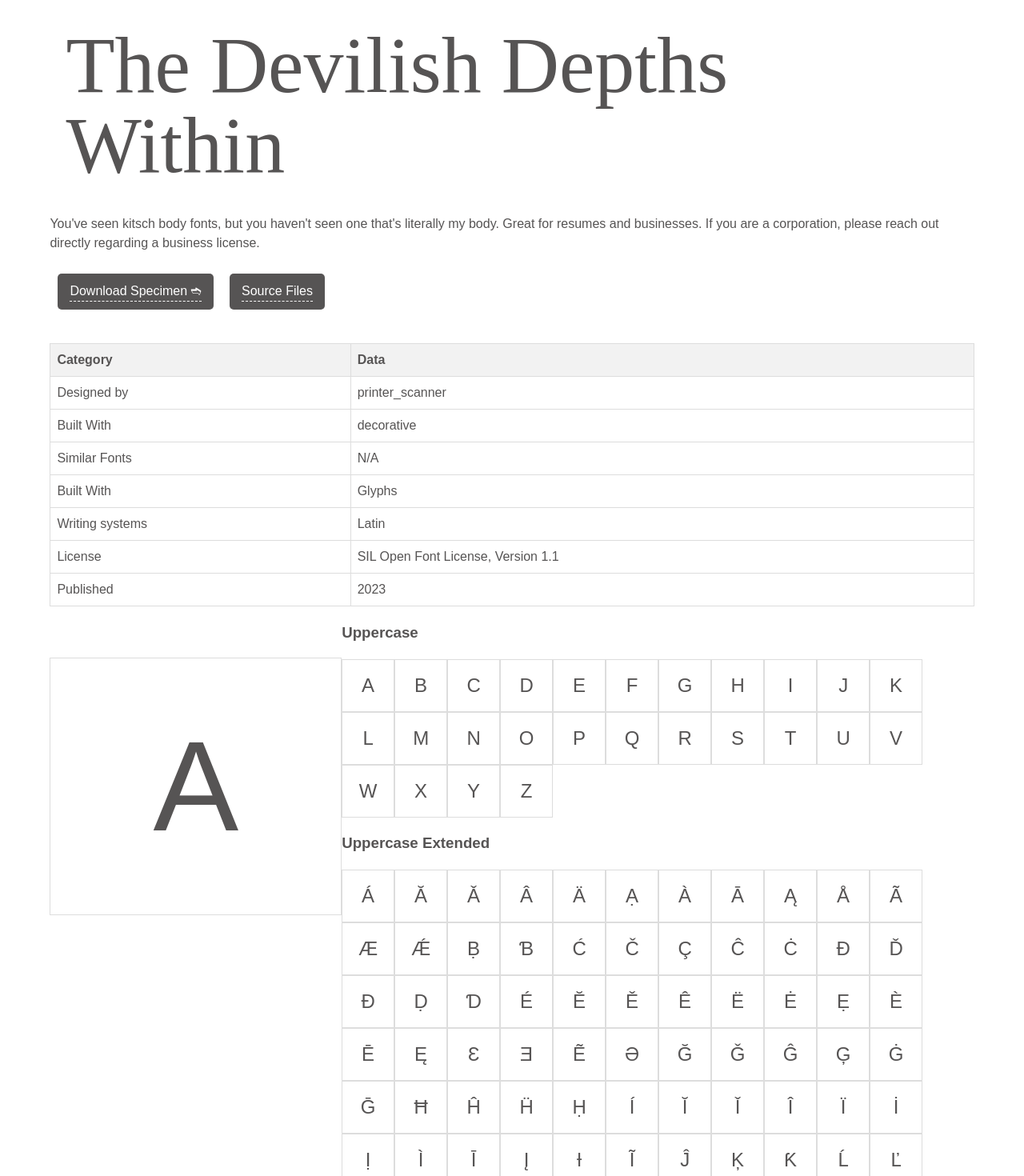
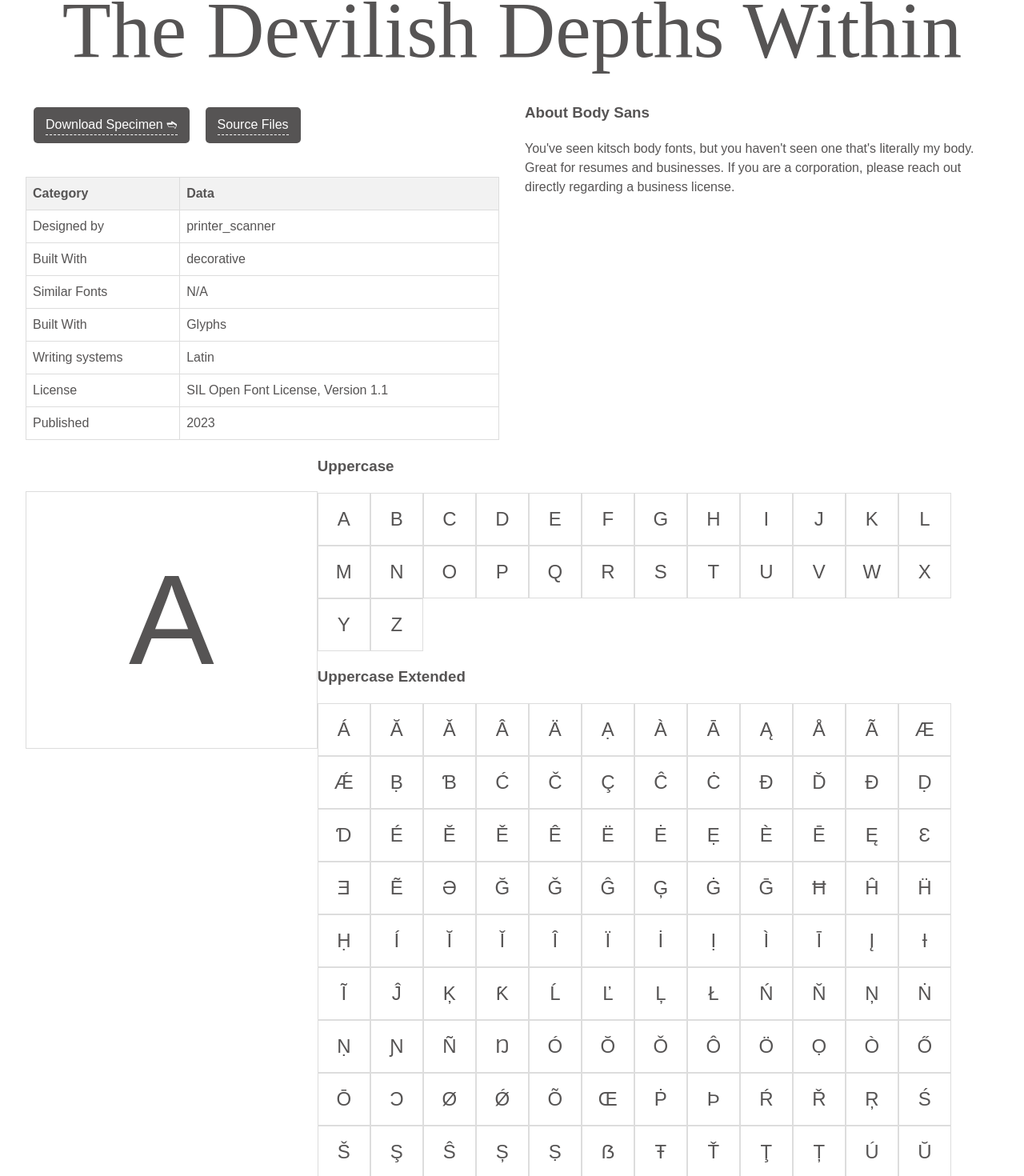
Before and after one commit to mother-type/mother-type.de, a React (Vite) app: page /fonts/body-sans in a window 1280 px wide. Shown: the part 422-1892 px from the top of the page at 80% size. Built offline with nearby package versions, Linux system fonts and the light colour scheme; a web font is replaced by a local one.

Commit message:
update font detail styling

```diff
--- a/src/AlphabetLayout.jsx
+++ b/src/AlphabetLayout.jsx
@@ -80,20 +80,6 @@ import { useState } from 'react';
 
   const diacritics = ['¨', '˙', '`', '´', '˝', 'ˆ', 'ˇ', '˘', '˚', '˜', '¯', '¸', '˛', 'ʼ', 'ʻ'];
 
-  // Please note that the following arrays contain mixed data types
-
-  const cv01 = [
-    'A', 'Á', 'Ă', 'Ǎ', 'Â', 'Ä', 'Ạ', 'À', 'Ā', 'Ą', 'Å', 'Ã'
-  ];
-
-  const cv02 = [
-    'A', 'Á', 'Ă', 'Ǎ', 'Â', 'Ä', 'Ạ', 'À', 'Ā', 'Ą', 'Å', 'Ã'
-  ];
-
-  const cv03 = [
-    'A', 'Á', 'Ă', 'Ǎ', 'Â', 'Ä', 'Ạ', 'À', 'Ā', 'Ą', 'Å', 'Ã'
-  ];
-
 
 function AlphabetLayout(props) {
   const [selectedLetter, setSelectedLetter] = useState('A');
@@ -140,9 +126,6 @@ function AlphabetLayout(props) {
         {generateList('Currency Symbols', currencySymbols)}
         {generateList('Arrows', arrows)}
         {generateList('Diacritics', diacritics)}
-        {generateList('cv01', cv01)}
-        {generateList('cv02', cv02)}
-        {generateList('cv03', cv03)}
       </div>
     </div>
   );
--- a/src/FontDetail.jsx
+++ b/src/FontDetail.jsx
@@ -66,10 +66,7 @@ function Font({ fontData }) {
 	} = typeface_family || {};
 
 	return (
-		<div className="blog">
-			<a href="/" className="home-button">
-				<u>←</u>
-			</a>
+		<div className='font'>
 			<h2>{fontName}</h2>
 			<EditableContent
 				title={fontName}
@@ -78,7 +75,8 @@ function Font({ fontData }) {
 				link={fontName.toLowerCase().replace(/\s+/g, "-") || "#"}
 				showDownload={false}
 			/>
-			<p>{description}</p>
+			<div className="font-detail">
+			<div className='flex-child'>
 				<div className="flex">
 					<a className="refresh-button" href={`https://github.com/mother-type/${name}/raw/main/fonts/${name}.zip`} download>
 						<u>Download Specimen ➬</u>
@@ -125,11 +123,16 @@ function Font({ fontData }) {
 					</tr>
 				</tbody>
 			</table>
+			</div>
+			<div className='flex-child'>
+				<h3>About {fontName}</h3>
+				<p>{description}</p>
+			</div>
+
+			</div>
 			<AlphabetLayout
 				fontFamily={name}
 			/>
-			<br />
-			<br />
 		</div>
 	);
 }
--- a/src/index.css
+++ b/src/index.css
@@ -101,6 +101,7 @@ footer {
 	transition: background-color 0.3s; /* Add a smooth transition effect */
 	border-radius: 5px;
 	transition: all .2s;
+	text-align: center;
   }
 
   .editableContent:focus,
@@ -217,3 +218,18 @@ th {
 	font-size: 10rem;
 	padding: 8rem;
 }
+
+.font-detail {
+	display: flex;
+	justify-content: space-between; /* Align items with space between them */
+	gap: 2rem;
+
+  }
+
+  .flex-child {
+	flex-basis: 50%; /* Take up 50% of the available space */
+  }
+
+  .font {
+	margin-bottom: 4rem;
+  }
```
Lines whose indentation alone changed are shown as unchanged.
